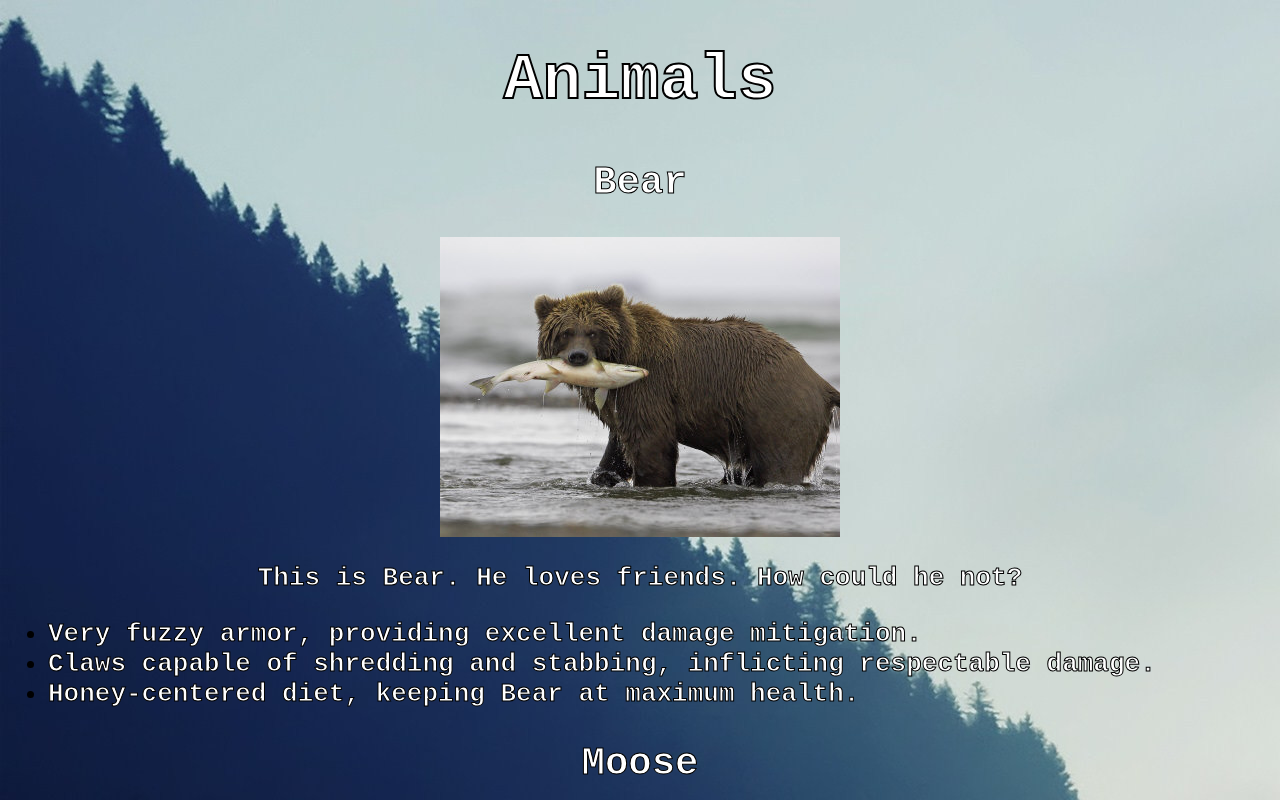
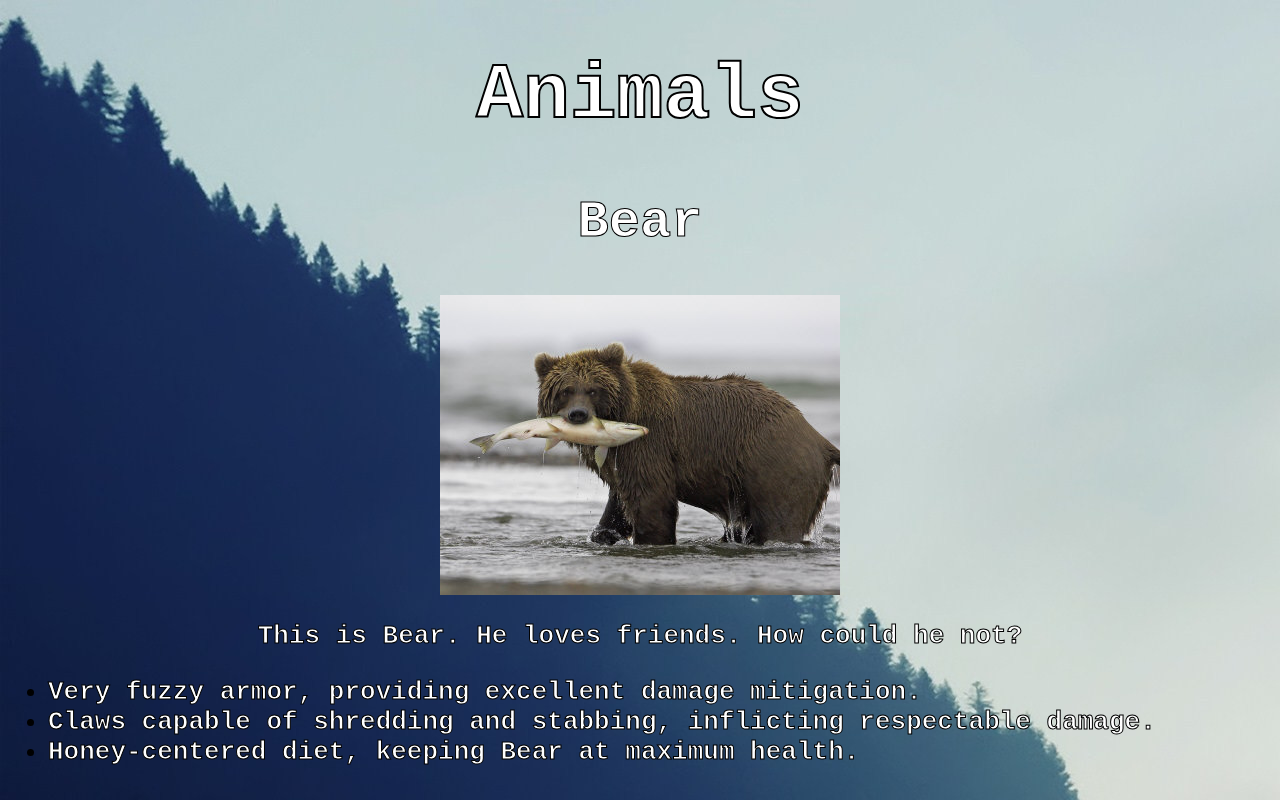
Before and after one commit to Dungeon47/Animals, a plain HTML site: page index.html in a window 1280 px wide. Shown: the top 800 px of the page. Drawn offline with Linux system fonts and the light colour scheme.

Commit message:
header size increase

```diff
--- a/styles/style.css
+++ b/styles/style.css
@@ -54,7 +54,7 @@ h1 {
   -webkit-text-stroke-width: 2px;
   -webkit-text-stroke-color: black;
   font-family: monospace;
-  font-size: 5em;
+  font-size: 6em;
   text-align: center;
   font-weight: bolder;
 }
@@ -64,7 +64,7 @@ h2 {
   -webkit-text-stroke-width: 1px;
   -webkit-text-stroke-color: black;
   font-family: monospace;
-  font-size: 3em;
+  font-size: 4em;
   text-align: center;
   font-weight: bolder;
 }
```
